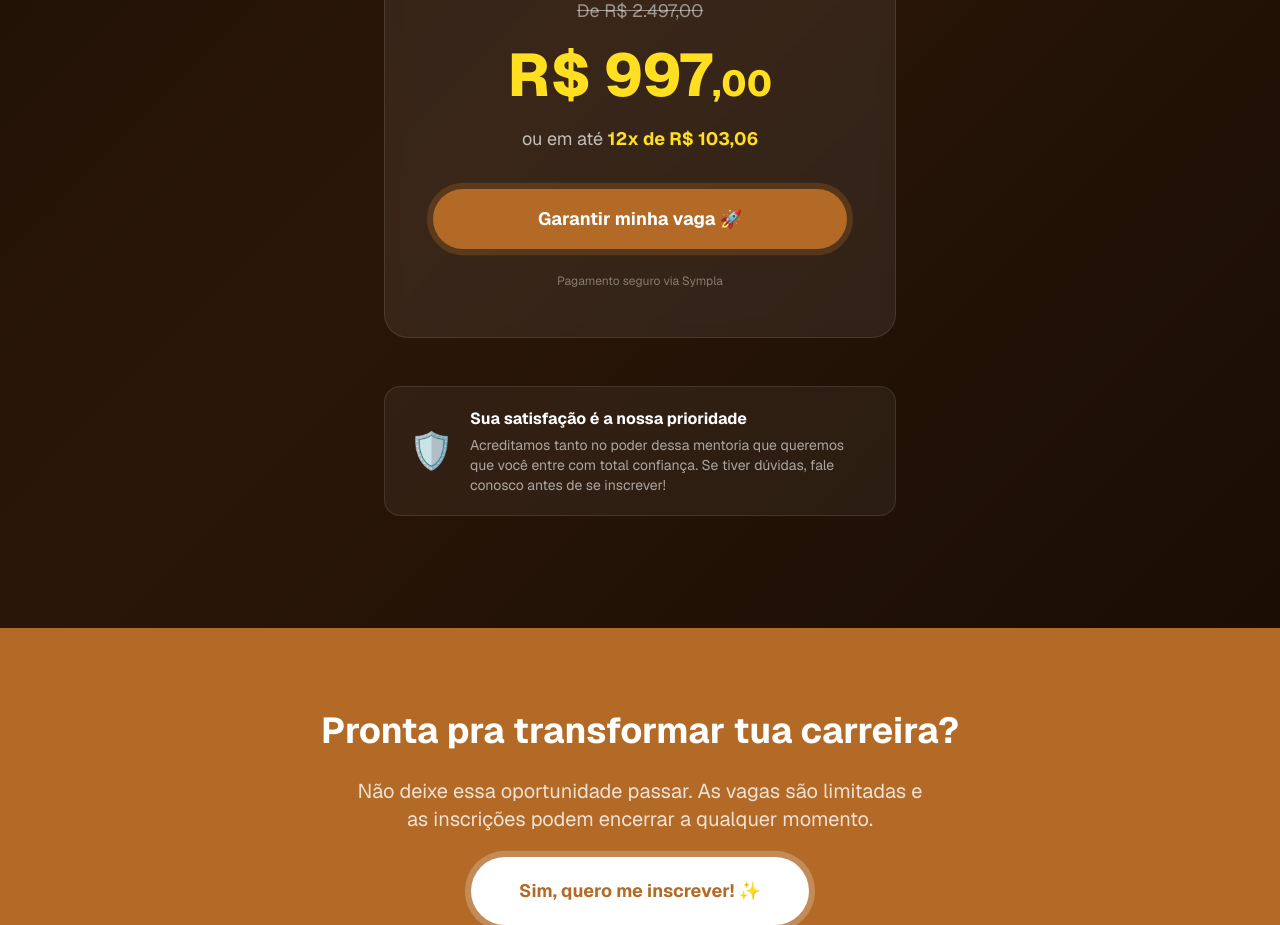
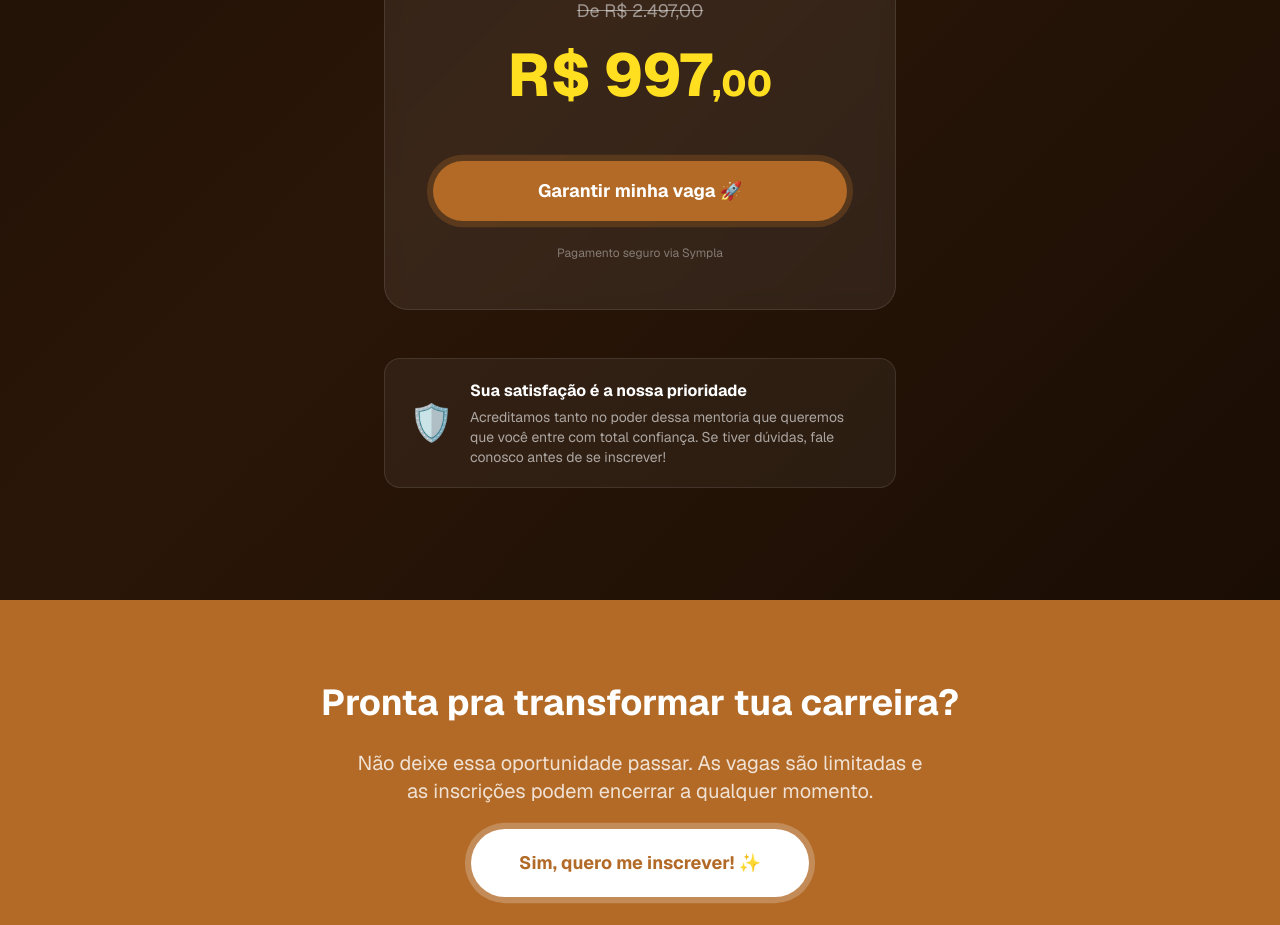
Before and after one commit to DaviGDias/minhajornadasocialmedia, a Next.js app: page / in a window 1280 px wide. Shown: the part 8680-9605 px from the top of the page. Built offline with nearby package versions, Linux system fonts and the light colour scheme.

Commit message:
fix: remove 'ou em até' from price display

```diff
--- a/src/app/page.tsx
+++ b/src/app/page.tsx
@@ -279,7 +279,7 @@ export default function Home() {
                 href: "#investimento",
                 label: "Investimento & Vagas",
                 icon: DollarSign,
-                badge: "12x de R$ 103,06",
+
               },
               { href: "#faq", label: "Perguntas Frequentes", icon: HelpCircle },
             ].map((item, idx) => {
@@ -998,9 +998,9 @@ export default function Home() {
                   R$ 997<span className="text-3xl sm:text-4xl">,00</span>
                 </p>
                 <p className="text-white/70 text-lg">
-                  ou em até{" "}
+
                   <span className="font-bold text-yellow-300">
-                    12x de R$ 103,06
+
                   </span>
                 </p>
 
@@ -1085,7 +1085,7 @@ export default function Home() {
           target="_blank"
           className="block w-full text-center px-6 py-3.5 bg-[#b26a26] text-white font-bold rounded-full text-base shadow-md active:scale-95 transition-transform"
         >
-          Inscreva-se agora | 12x R$ 103,06
+          Inscreva-se agora
         </a>
       </div>
     </div>
```
